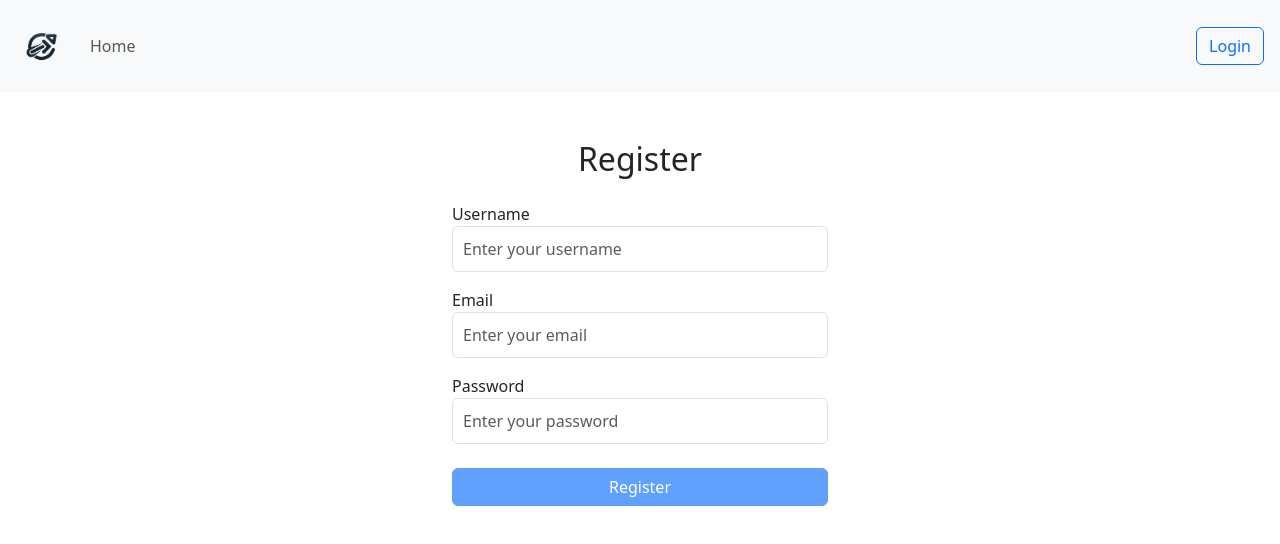
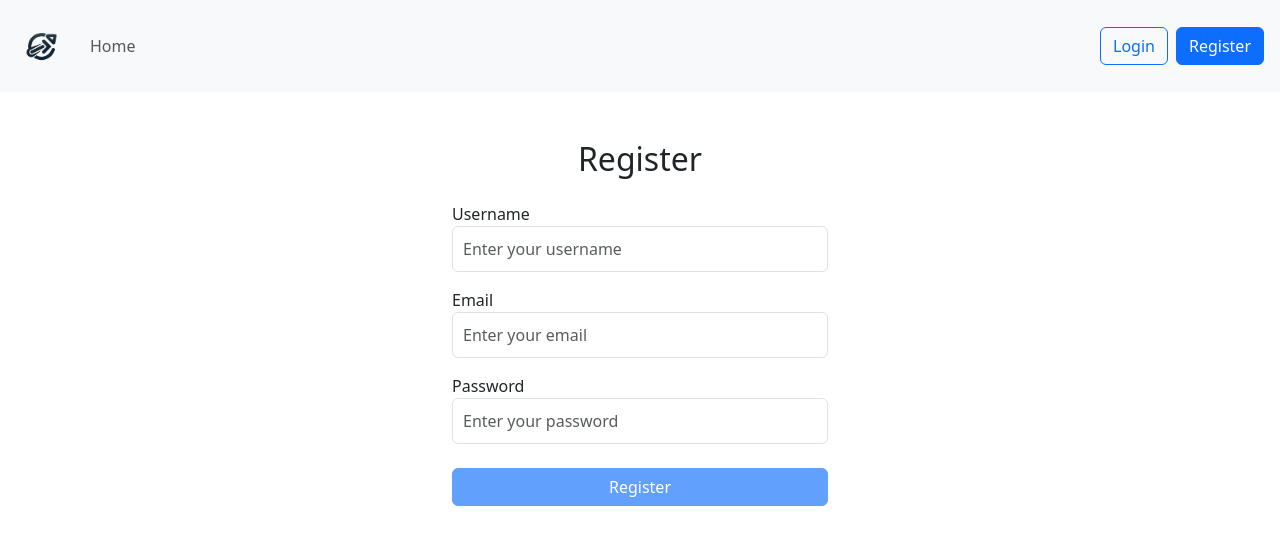
Before and after one commit to MekodoDE/urlshortener-frontend, an Angular app in the folder app/: page /register in a window 1280 px wide. Shown: the top 544 px of the page. Built offline with nearby package versions, Linux system fonts and the light colour scheme.

Commit message:
Added login and register button

```diff
--- a/app/src/app/components/navbar/navbar.component.html
+++ b/app/src/app/components/navbar/navbar.component.html
@@ -14,7 +14,18 @@
         <a class="nav-link" href="#">Home</a>
       </li>
     </ul>
-    <!-- Login Button -->
-    <button class="btn btn-outline-primary my-2 my-sm-0" type="submit">Login</button>
+
+    <!-- Conditional Buttons -->
+    <div>
+      <ng-container *ngIf="isLoggedIn; else loginRegister">
+        <button class="btn btn-secondary my-2 my-sm-0 me-2" [routerLink]="'/urls'">URLs</button>
+        <button class="btn btn-primary my-2 my-sm-0 me-2" [routerLink]="'/profile'">Profile</button>
+        <button class="btn btn-danger my-2 my-sm-0" (click)="logout()">Logout</button>
+      </ng-container>
+      <ng-template #loginRegister>
+        <button class="btn btn-outline-primary my-2 my-sm-0 me-2" [routerLink]="'/login'">Login</button>
+        <button class="btn btn-primary my-2 my-sm-0" [routerLink]="'/register'">Register</button>
+      </ng-template>
+    </div>
   </div>
 </nav>
--- a/app/src/app/components/navbar/navbar.component.ts
+++ b/app/src/app/components/navbar/navbar.component.ts
@@ -1,10 +1,23 @@
 import { Component } from '@angular/core';
+import { Router } from '@angular/router';
 
 @Component({
   selector: 'app-navbar',
   templateUrl: './navbar.component.html',
-  styleUrl: './navbar.component.scss'
+  styleUrls: ['./navbar.component.scss']
 })
 export class NavbarComponent {
+  isLoggedIn: boolean = false;
 
+  constructor(private router: Router) {
+    // Check if the user is logged in by looking for the JWT token
+    this.isLoggedIn = !!localStorage.getItem('jwtToken');
+  }
+
+  logout() {
+    // Remove the token from localStorage and set isLoggedIn to false
+    localStorage.removeItem('jwtToken');
+    this.isLoggedIn = false;
+    this.router.navigate(['/']); // Redirect to home or login page
+  }
 }
```
